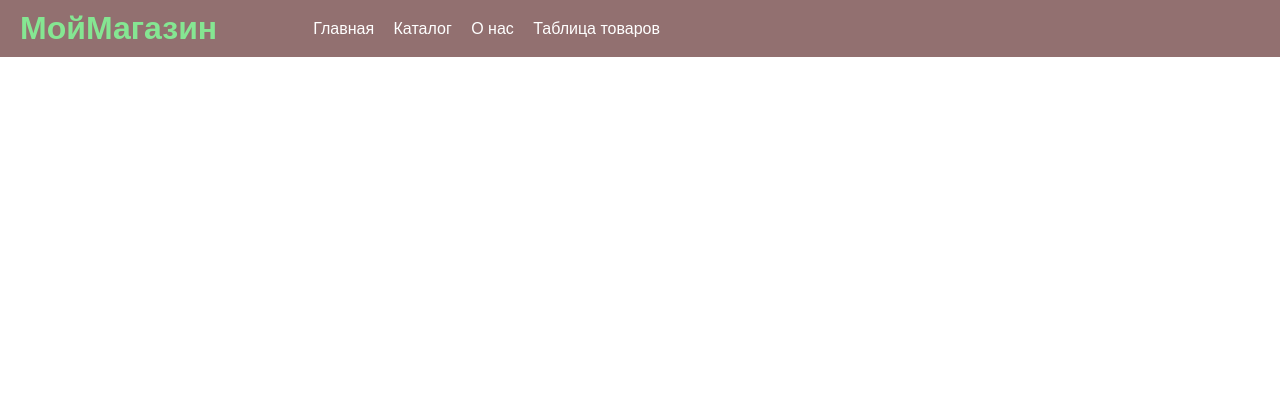
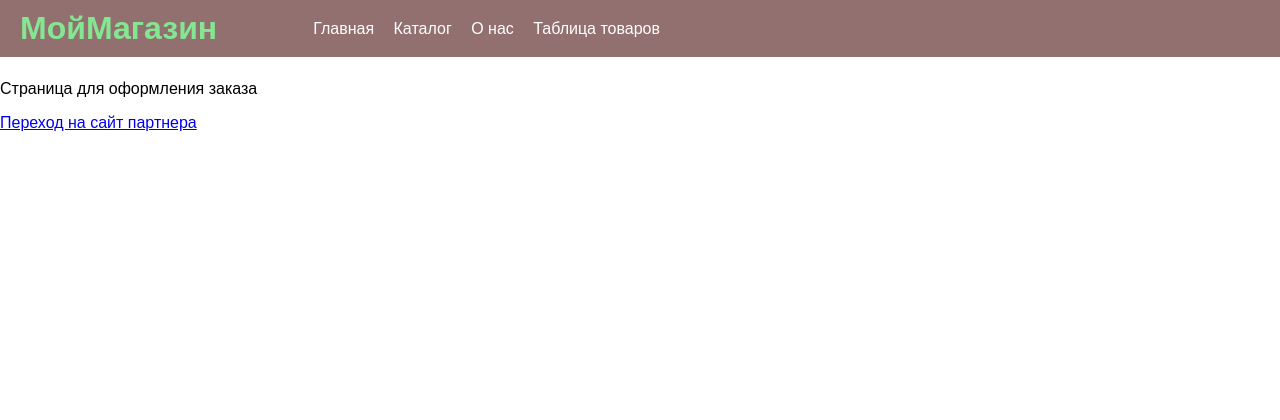
Before and after one commit to AlexanderAstpov/my_project, a FastAPI app: page / in a window 1280 px wide. Shown: the top 420 px of the page. Run offline with FastAPI, Linux system fonts and the light colour scheme; parts of the project's set-up code (start-up, migrations or seed data) failed here and were passed over.

Commit message:
добавил переход на страницу партнера

```diff
--- a/main.py
+++ b/main.py
@@ -26,9 +26,13 @@ def about(request: Request):
 
 @app.get("/", response_class=HTMLResponse)
 def index(request: Request):
+
     context = {
         "request": request,
         "title": "Контакты",
+        "main_text": "Страница для оформления заказа",
+        "index": "https://topol-dt.ru/personal"
+
 
     }
     return templates.TemplateResponse("index.html", context=context)
--- a/templates/index.html
+++ b/templates/index.html
@@ -8,5 +8,6 @@
 {% block content %}
     <h1>Главная страница</h1>
     <p>{{ main_text }}</p>
+    <a href="{{ index }}" class="add-to-cart">Переход на сайт партнера</a>
 
 {% endblock %}
```
